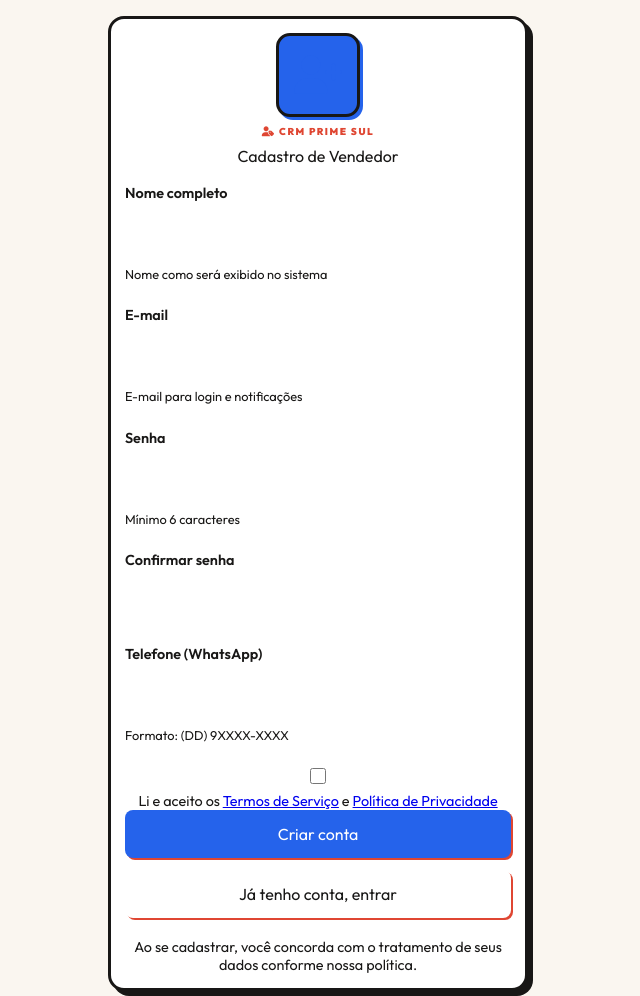
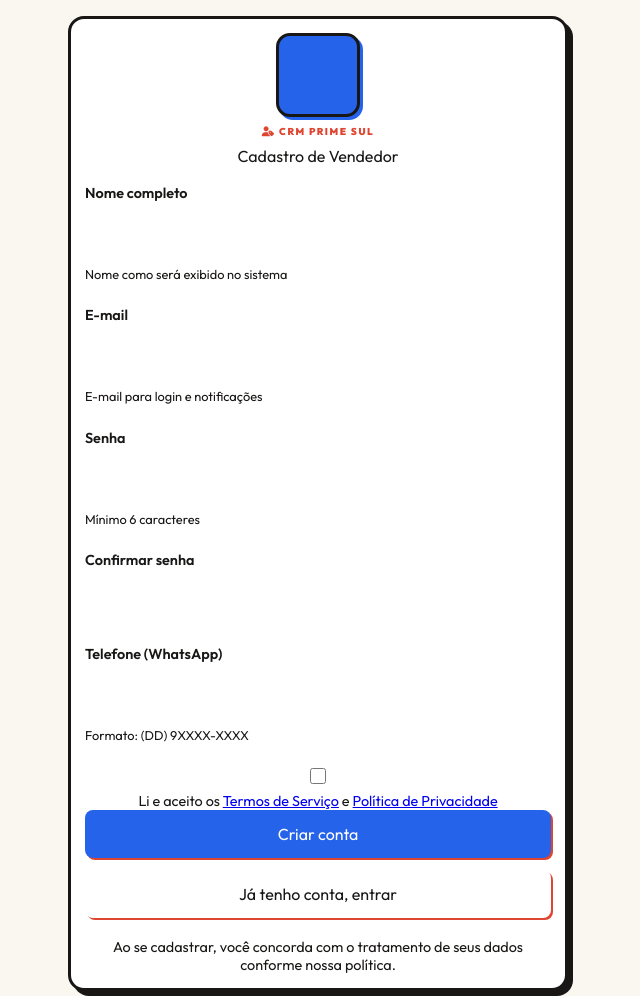
Before and after one commit to killsisbr/PRIME-SUL, a website: page public/register.html in a window 1280 px wide. Shown: the whole page, without its empty margins (322-962 px from the left). Drawn offline with Linux system fonts and the light colour scheme.

Commit message:
ui: improve register page responsiveness
- Change .v3-login-card width from min(420px, 100%) to width: 100%; max-width: 500px;
  This allows the card to shrink on small screens (mobile) and limit width on large screens (desktop)
  to avoid excessive white space and stretched layout.

```diff
--- a/public/register.html
+++ b/public/register.html
@@ -14,7 +14,7 @@
     <script src="/js/theme.js"></script>
     <style>
         .v3-login-shell { min-height: 100vh; display: flex; align-items: center; justify-content: center; padding: 16px; }
-        .v3-login-card { width: min(420px, 100%); display: flex; flex-direction: column; gap: 18px; }
+        .v3-login-card { width: 100%; max-width: 500px; display: flex; flex-direction: column; gap: 18px; }
         .v3-login-hero { text-align: center; display: flex; flex-direction: column; align-items: center; gap: 8px; }
         .v3-login-hero .v3-store-logo { width: 84px; height: 84px; font-size: 2.4rem; }
         .v3-form-row { display: flex; flex-direction: column; gap: 8px; }
```
